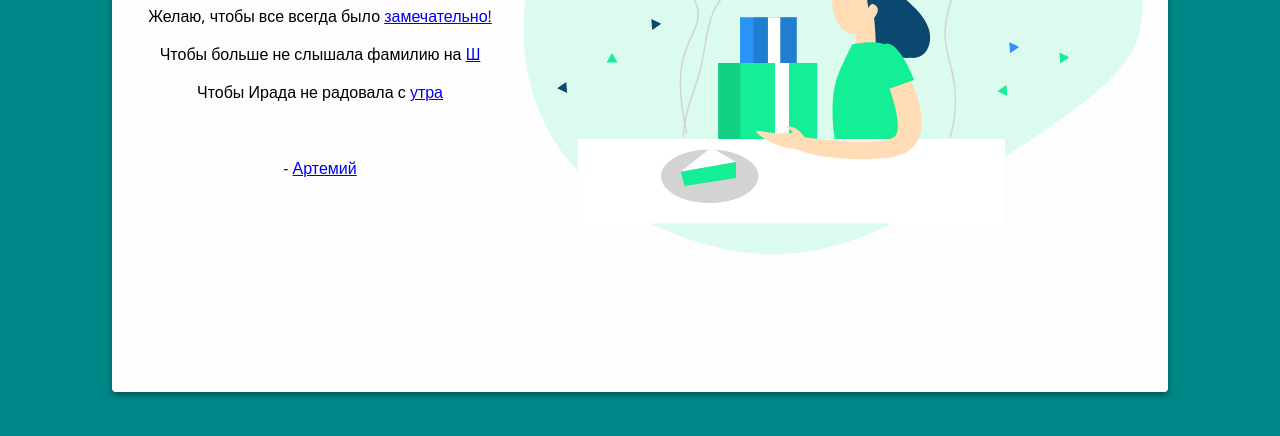
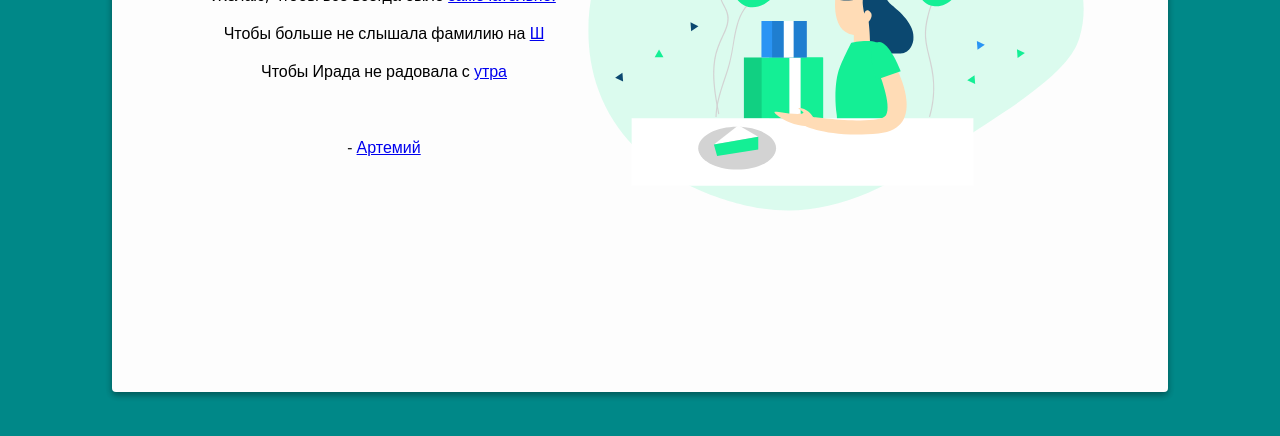
Before and after one commit to FedotovArtemii/HBD4Ol, a plain HTML site: page index.html in a window 1280 px wide. Shown: the part 364-800 px from the top of the page. Drawn offline with nearby package versions, Linux system fonts and the light colour scheme.

Commit message:
Update Styles.css

```diff
--- a/Styles.css
+++ b/Styles.css
@@ -34,7 +34,7 @@ body {
     }
     .card img.birthday {
         width: 100%;
-        max-width: 50vw;
+        max-width: 40vw;
         max-height: unset;
     }
 }
```
